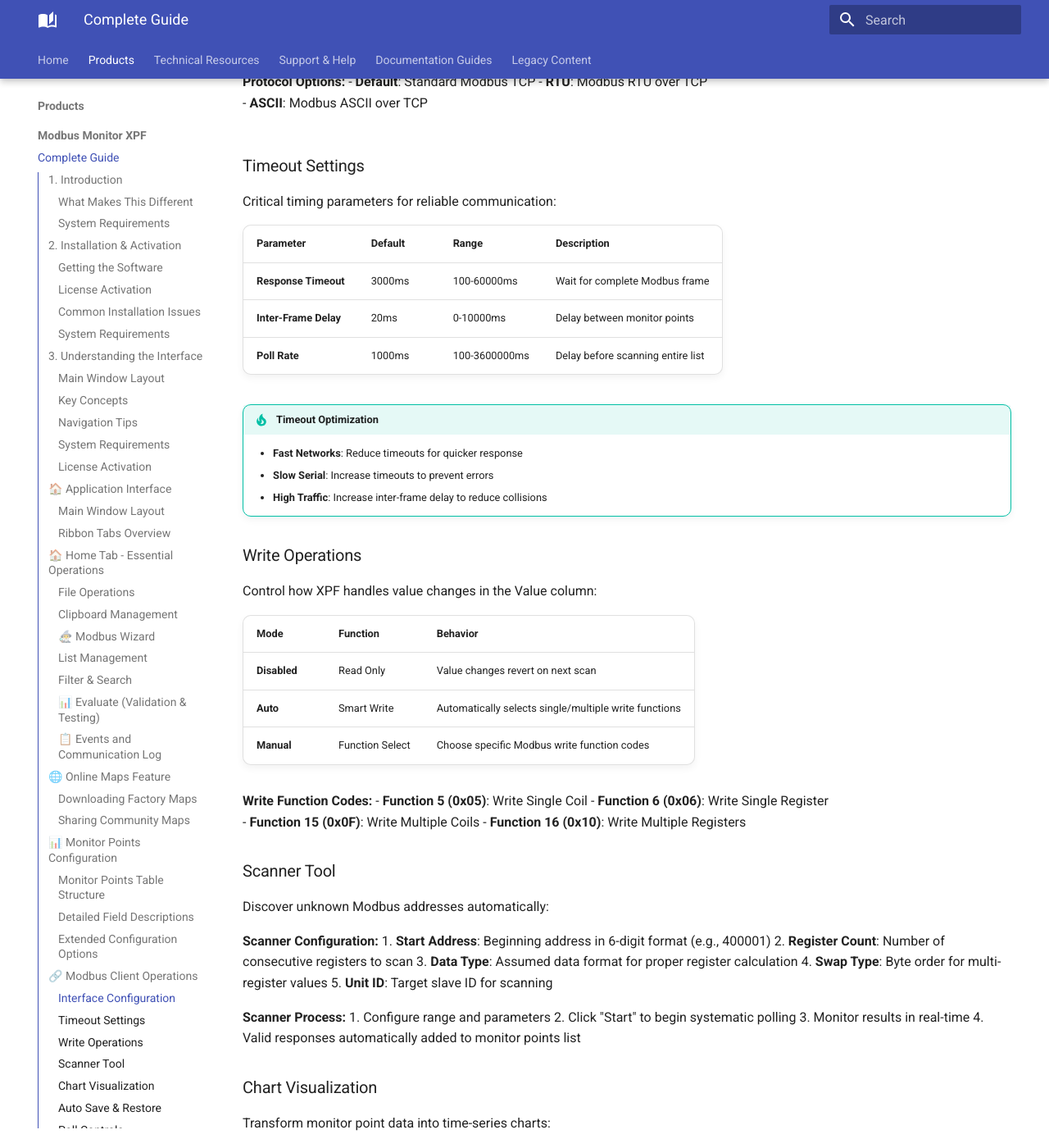
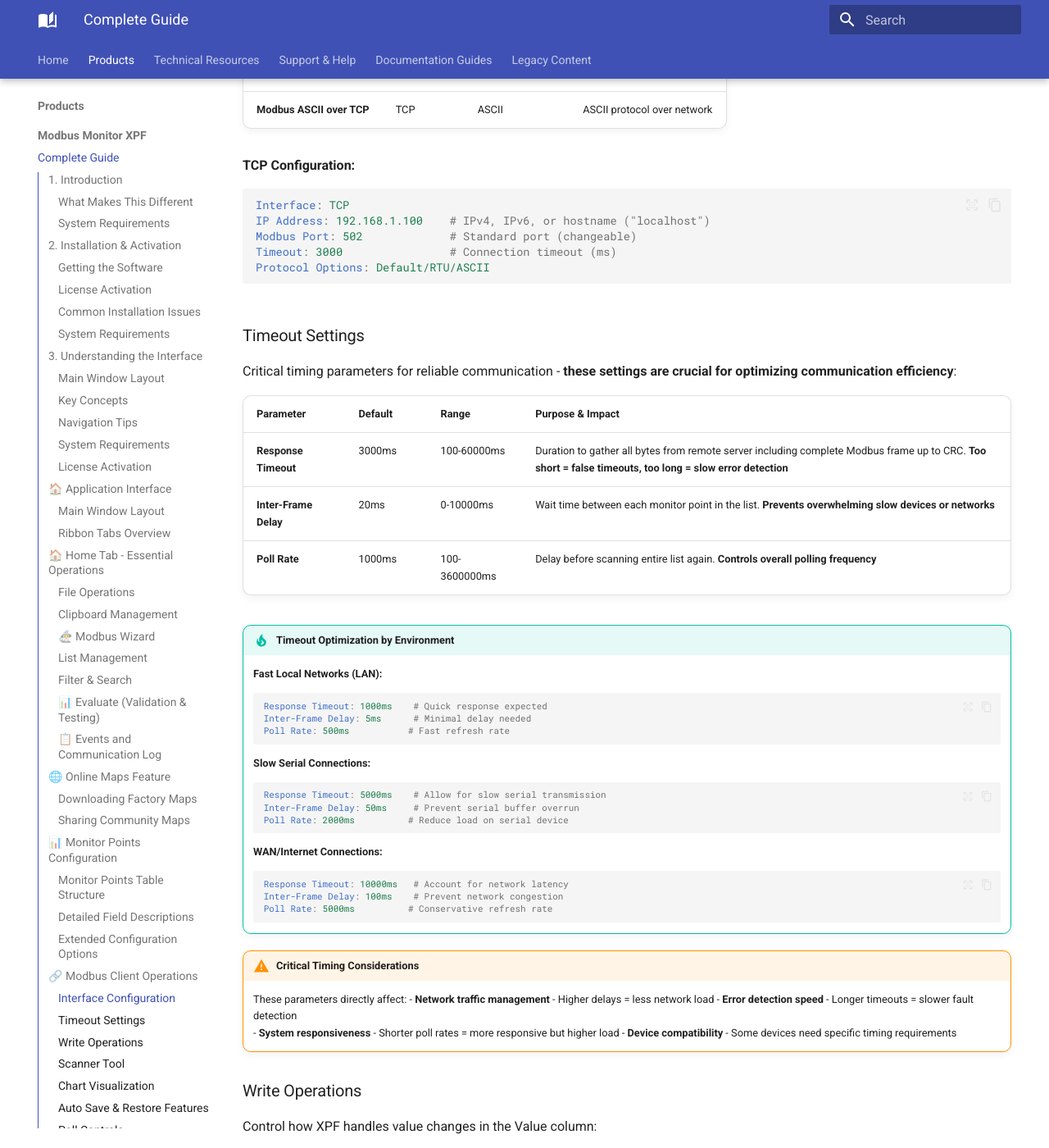
Before and after one commit to Modbus-Monitor/docs, an MkDocs documentation site: the page built from docs/products/xpf/user-guide.md, in a window 1280 px wide and 1400 px high, scrolled down 16953 px. Shown: the whole window at 82% size. Built offline with MkDocs 1.6.1 and Material for MkDocs 9.7.7, drawn with Linux system fonts in a browser that asks for light colours; the version menu is left out; some of the changed text lies outside the part shown.

Commit message:
Enhance XPF Client Operations with detailed configuration data
Major improvements based on imported xpf-help.md content:

INTERFACE CONFIGURATION:
- Added comprehensive protocol variant tables (8 total combinations)
- Detailed TCP/UDP/Serial configuration options with use cases
- Clear protocol selection guidance (Default/RTU/ASCII variants)

TIMEOUT OPTIMIZATION:
- Enhanced timeout descriptions with technical impact explanations
- Environment-specific configuration examples (LAN/Serial/WAN)
- Critical timing considerations and troubleshooting guidance

AUTO SAVE & RESTORE FEATURES:
- Detailed Auto Save functionality for continuous data logging
- Comprehensive Restore feature for production device configuration
- Practical use cases for manufacturing, commissioning, and maintenance

Content maintains senior technician tone with practical, actionable guidance.

````diff
--- a/docs/products/xpf/user-guide.md
+++ b/docs/products/xpf/user-guide.md
@@ -554,59 +554,104 @@ Set conditional formatting for value validation:
 
 ### Interface Configuration
 
-The Client tab configures XPF as a Modbus Master device:
+The Client tab configures XPF as a Modbus Master device with comprehensive protocol support:
 
-=== "TCP/IP Connection"
+=== "TCP Connection Options"
 
-    **Network Configuration:**
+    **Choose from 3 TCP protocol variants:**
+
+    | Protocol | Interface | Protocol Options | Use Case |
+    |----------|-----------|------------------|----------|
+    | **Modbus TCP** | TCP | Default | Standard Ethernet Modbus |
+    | **Modbus RTU over TCP** | TCP | RTU | Serial protocol over network |
+    | **Modbus ASCII over TCP** | TCP | ASCII | ASCII protocol over network |
+
+    **TCP Configuration:**
     ```yaml
     Interface: TCP
-    IP Address: 192.168.1.100  # IPv4, IPv6, or hostname
-    Port: 502                   # Standard Modbus TCP port
-    Timeout: 3000              # Connection timeout (ms)
+    IP Address: 192.168.1.100    # IPv4, IPv6, or hostname ("localhost")
+    Modbus Port: 502             # Standard port (changeable)
+    Timeout: 3000                # Connection timeout (ms)
+    Protocol Options: Default/RTU/ASCII
     ```
 
-    **Protocol Options:**
-    - **Default**: Standard Modbus TCP
-    - **RTU**: Modbus RTU over TCP
-    - **ASCII**: Modbus ASCII over TCP
+=== "UDP Connection Options"
 
-=== "UDP Connection"
+    **Choose from 3 UDP protocol variants:**
+
+    | Protocol | Interface | Protocol Options | Use Case |
+    |----------|-----------|------------------|----------|
+    | **Modbus UDP** | UDP | Default | Standard UDP Modbus |
+    | **Modbus RTU over UDP** | UDP | RTU | Serial protocol over UDP |
+    | **Modbus ASCII over UDP** | UDP | ASCII | ASCII protocol over UDP |
 
     **UDP Configuration:**
     ```yaml
     Interface: UDP
-    IP Address: 192.168.1.100  # IPv4, IPv6, or hostname
-    Port: 502                   # Standard Modbus port
-    Timeout: 3000              # Response timeout (ms)
+    IP Address: 192.168.1.100    # IPv4, IPv6, or hostname
+    Port: 502                    # Standard port (changeable)
+    Timeout: 3000               # Response timeout (ms)
+    Protocol Options: Default/RTU/ASCII
     ```
 
-=== "Serial Connection"
+=== "Serial Connection Options"
+
+    **Choose from 2 serial protocol variants:**
+
+    | Protocol | Interface | Protocol Options | Use Case |
+    |----------|-----------|------------------|----------|
+    | **Modbus Serial RTU** | Serial | Default or RTU | Binary serial protocol |
+    | **Modbus Serial ASCII** | Serial | ASCII | ASCII serial protocol |
 
     **Serial Configuration:**
     ```yaml
     Interface: Serial
-    COM Port: COM1             # Available COM port
-    Baud Rate: 9600            # 1200-115200 bps
-    Data Bits: 8               # 7 or 8 bits
-    Parity: None               # None, Even, Odd
-    Stop Bits: 1               # 1 or 2 bits
+    COM Port: COM1              # Available COM port
+    Baud Rate: 9600             # 1200-115200 bps
+    Data Bits: 8                # 7 or 8 bits
+    Parity: None                # None, Even, Odd
+    Stop Bits: 1                # 1 or 2 bits
+    Protocol Options: Default/RTU/ASCII
     ```
 
 ### Timeout Settings
 
-Critical timing parameters for reliable communication:
+Critical timing parameters for reliable communication - **these settings are crucial for optimizing communication efficiency**:
 
-| Parameter | Default | Range | Description |
-|-----------|---------|-------|-------------|
-| **Response Timeout** | 3000ms | 100-60000ms | Wait for complete Modbus frame |
-| **Inter-Frame Delay** | 20ms | 0-10000ms | Delay between monitor points |
-| **Poll Rate** | 1000ms | 100-3600000ms | Delay before scanning entire list |
+| Parameter | Default | Range | Purpose & Impact |
+|-----------|---------|-------|------------------|
+| **Response Timeout** | 3000ms | 100-60000ms | Duration to gather all bytes from remote server including complete Modbus frame up to CRC. **Too short = false timeouts, too long = slow error detection** |
+| **Inter-Frame Delay** | 20ms | 0-10000ms | Wait time between each monitor point in the list. **Prevents overwhelming slow devices or networks** |
+| **Poll Rate** | 1000ms | 100-3600000ms | Delay before scanning entire list again. **Controls overall polling frequency** |
 
-!!! tip "Timeout Optimization"
-    - **Fast Networks**: Reduce timeouts for quicker response
-    - **Slow Serial**: Increase timeouts to prevent errors
-    - **High Traffic**: Increase inter-frame delay to reduce collisions
+!!! tip "Timeout Optimization by Environment"
+    **Fast Local Networks (LAN):**
+    ```yaml
+    Response Timeout: 1000ms    # Quick response expected
+    Inter-Frame Delay: 5ms      # Minimal delay needed
+    Poll Rate: 500ms           # Fast refresh rate
+    ```
+
+    **Slow Serial Connections:**
+    ```yaml
+    Response Timeout: 5000ms    # Allow for slow serial transmission
+    Inter-Frame Delay: 50ms     # Prevent serial buffer overrun
+    Poll Rate: 2000ms          # Reduce load on serial device
+    ```
+
+    **WAN/Internet Connections:**
+    ```yaml
+    Response Timeout: 10000ms   # Account for network latency
+    Inter-Frame Delay: 100ms    # Prevent network congestion
+    Poll Rate: 5000ms          # Conservative refresh rate
+    ```
+
+!!! warning "Critical Timing Considerations"
+    These parameters directly affect:
+    - **Network traffic management** - Higher delays = less network load
+    - **Error detection speed** - Longer timeouts = slower fault detection
+    - **System responsiveness** - Shorter poll rates = more responsive but higher load
+    - **Device compatibility** - Some devices need specific timing requirements
 
 ### Write Operations
 
@@ -656,20 +701,48 @@ Transform monitor point data into time-series charts:
 - **🔍 Fit**: Auto-scale view to current data
 - **📊 Samples**: Set buffer size (0 = unlimited, other = rolling window)
 
-### Auto Save & Restore
+### Auto Save & Restore Features
 
-#### Auto Save Feature
-Automatically saves every scan to CSV files:
-- **Location**: Documents folder
-- **Filename**: Auto-generated with timestamps
-- **Content**: All monitor point data
-- **Usage**: Post-analysis with Excel, MATLAB, etc.
+#### Auto Save Feature: Effortless Data Management
+**Automatically saves every scan to CSV files** - essential for data logging and analysis:
 
-#### Restore Feature
-Write configuration values to remote devices:
-- **Production Setup**: Program devices with preset configurations
-- **Validation**: Verify device settings match expectations
-- **Batch Configuration**: Set multiple parameters at once
+**How it works:**
+- **Every polling cycle** gets saved automatically
+- **CSV files** created in your Documents folder
+- **Filenames** generated seamlessly with timestamps
+- **Data instantly added** to newly created files
+- **All monitoring points** included in each save
+
+**Benefits:**
+- **Zero manual work** - set it and forget it
+- **Perfect for Chart analysis** - export poll data for Excel/MATLAB
+- **Continuous data logging** - never lose important readings
+- **Post-analysis ready** - CSV format works with all analysis tools
+- **Production environments** - automatic record keeping
+
+**Usage Example:**
+```
+Documents/ModbusScan_2025-10-28_14-30-15.csv
+Documents/ModbusScan_2025-10-28_14-31-15.csv
+Documents/ModbusScan_2025-10-28_14-32-15.csv
+```
+
+#### Restore Feature: Device Configuration & Validation
+**Write monitoring data directly into remote Modbus devices** - excellent for production setup:
+
+**Capabilities:**
+- **Program remote devices** with preset values from all monitoring points
+- **Production environment tool** for efficient device configuration
+- **Validate configurations** by writing known values and reading back
+- **Batch configuration** - set multiple parameters simultaneously
+- **Quality assurance** - verify device settings match specifications
+
+**Use Cases:**
+- **Manufacturing setup**: Program devices with factory configurations
+- **Commissioning**: Set operational parameters on new installations
+- **Testing**: Validate device behavior with known input values
+- **Maintenance**: Restore devices to known-good configurations
+- **Calibration**: Set reference values for sensor calibration
 
 ### Poll Controls
 
````
